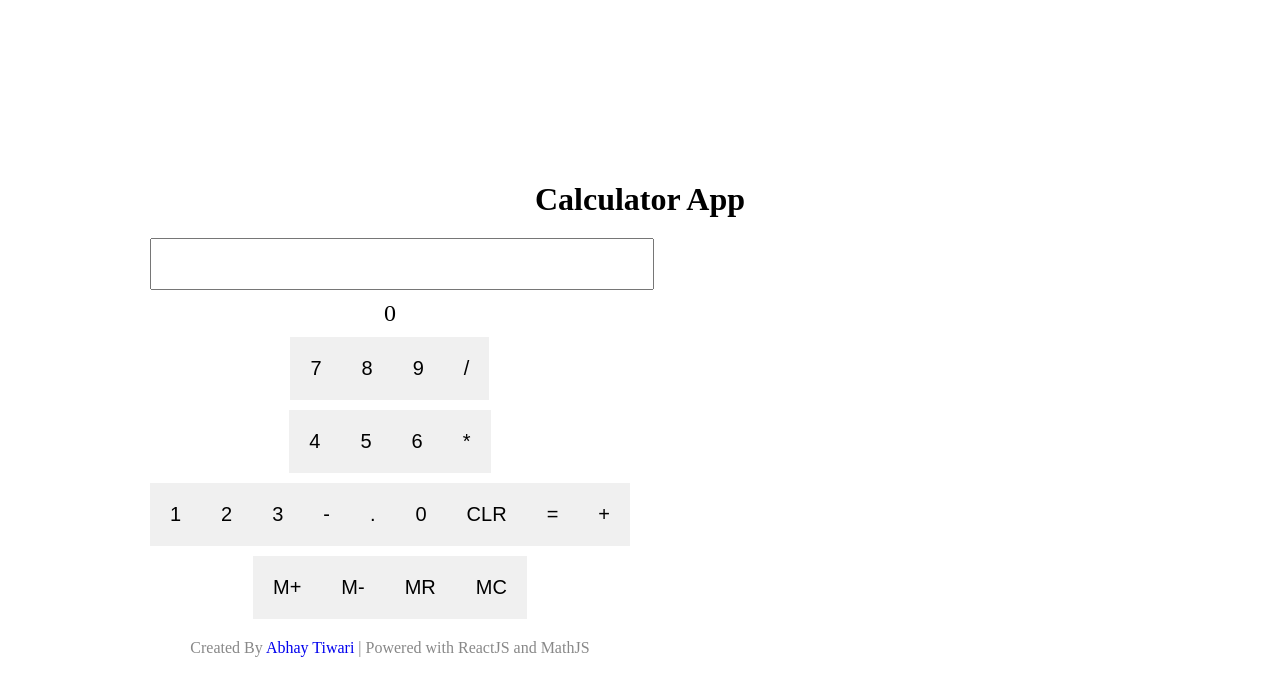
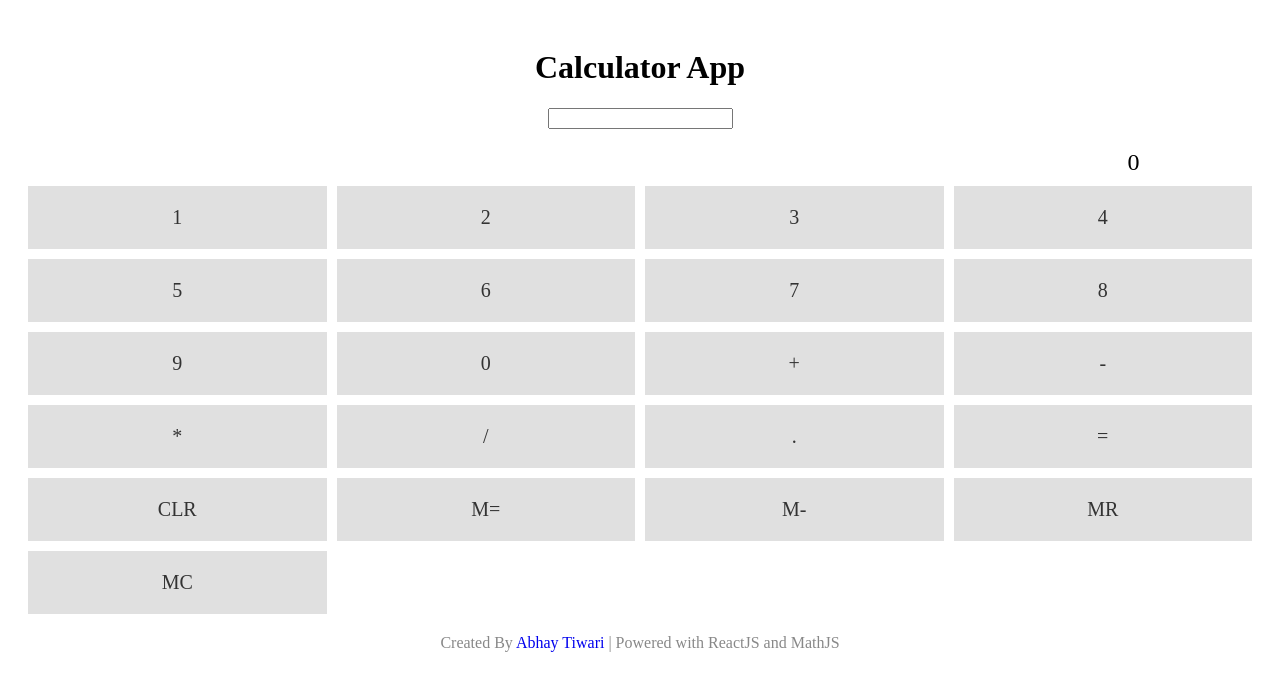
Before and after one commit to iamabhaytiwari343/react_calculator, a React (Create React App) app: page / in a window 1280 px wide. Shown: the top 696 px of the page. Built offline with nearby package versions, Linux system fonts and the light colour scheme.

Commit message:
v1.0 FIX THE UI

```diff
--- a/src/App.css
+++ b/src/App.css
@@ -1,105 +1,64 @@
-/* .calculator {
-  display: flex;
-  flex-direction: column;
-  align-items: center;
-  justify-content: center;
-  height: 100vh;
-  background-color: white;
-  color: black;
-}
-
-.input input {
-  width: 100%;
-  padding: 15px;
-  font-size: 24px;
-  background-color: white;
-  border: none;
-  color: black;
-} */
-
-/* .buttons {
-  display: grid;
-  grid-template-columns: repeat(4, 1fr);
-  gap: 10px;
-  margin-top: 15px;
-}
-
-.buttons button {
-  padding: 15px;
-  font-size: 20px;
-  background-color: #4d515d;
-  border: none;
-  border-radius: 5px;
-  color: white;
-  cursor: pointer;
-}
-
-.buttons button:hover {
-  background-color: #6d727c;
-}
-
-.result {
-  margin-top: 15px;
-  font-size: 24px;
-  background-color: #3a3f4b;
-  padding: 10px;
-  border-radius: 5px;
-  width: 100%;
-  text-align: right;
-} */
-/* src/App.css */
 .app {
   text-align: center;
   margin: 0 auto;
   padding: 20px;
 }
 
-h1 {
-  margin-bottom: 20px;
+.calculator {
+  display: flex;
+  flex-direction: row;
+  align-items: center;
+  justify-content: center;
+  height: 600px;
+  background-color: #f5f5f5;
+  color: black;
 }
 
-.calculator-grid {
-  display: grid;
-  grid-template-columns: 1fr 1fr;
-  gap: 20px;
-}
-
-.App {
-  display: flex;
-  flex-direction: column;
-  align-items: center;
-  justify-content: center;
-  height: 100vh;
-
-}
-
-.input input {
+.input-field {
   width: 100%;
   padding: 10px;
   font-size: 24px;
+  background-color: white;
+  border: none;
+  color: black;
 }
 
 .buttons {
   display: grid;
-  grid-template-columns: repeat(1, 1fr);
+  grid-template-columns: repeat(4, 1fr);
   gap: 10px;
-  margin-top: 10px;
 }
 
-.buttons button {
+.button {
   padding: 20px;
   font-size: 20px;
-  background-color: #f0f0f0;
+  background-color: #e0e0e0;
   border: none;
   cursor: pointer;
+  color: #333;
+}
+
+.button:hover {
+  background-color: #d0d0d0;
+}
+
+.light-background {
+  background-color: #eee; /* slightly lighter gray */
 }
 
 .result {
   margin-top: 10px;
   font-size: 24px;
+  padding: 10px;
+  border-radius: 5px;
+  width: 90%;
+  text-align: right;
 }
 
-/* footer styles */
+.result,
+.calculator {
+  @extend .light-background; /* Apply light background to both */
+}
 
 .footer {
   margin-top: 20px;
--- a/src/App.jsx
+++ b/src/App.jsx
@@ -1,7 +1,5 @@
 import React from 'react';
 import './App.css';
-// import Footer from './Footer';
-// import Scientific from './Scientific.jsx';
 import Calculator from './Calculator.jsx';
 
 
@@ -14,7 +12,6 @@ function App() {
         <h1>Calculator App</h1>
         <div className="calculator-grid">
           <Calculator />
-          {/* <Scientific /> */}
         </div>
       </div>
 
--- a/src/Calculator.jsx
+++ b/src/Calculator.jsx
@@ -98,38 +98,31 @@ const Calculator = () => {
                 <div className='result'>
                     <span>{result !== '' ? result : '0'}</span>
                 </div>
-                <div className='buttons'>
-                    <div className='row'>
-                        {[7, 8, 9, '/'].map((value) => (
-                            <button key={value} onClick={() => handleButtonClick(value.toString())}>
-                                {value}
-                            </button>
-                        ))}
-                    </div>
-                    <div className='row'>
-                        {[4, 5, 6, '*'].map((value) => (
-                            <button key={value} onClick={() => handleButtonClick(value.toString())}>
-                                {value}
-                            </button>
-                        ))}
-                    </div>
-                    <div className='row'>
-                        {[1, 2, 3, '-', '.', 0].map((value) => (
-                            <button key={value} onClick={() => handleButtonClick(value.toString())}>
-                                {value}
-                            </button>
-                        ))}
-                        <button onClick={handleClear}>CLR</button>
-                        <button onClick={handleCalculate}>=</button>
-                        <button onClick={() => handleButtonClick('+')}>+</button>
-                    </div>
-                    <div className='row'>
-                        <button onClick={handleMemoryAdd}>M+</button>
-                        <button onClick={handleMemorySubtract}>M-</button>
-                        <button onClick={handleMemoryRecall}>MR</button>
-                        <button onClick={handleMemoryClear}>MC</button>
-                    </div>
+                <div className="buttons">
+                <div className='button' onClick={() => handleButtonClick(1)}>1</div>
+                <div className='button' onClick={() => handleButtonClick(2)}>2</div>
+                <div className='button' onClick={() => handleButtonClick(3)}>3</div>
+                <div className='button' onClick={() => handleButtonClick(4)}>4</div>
+                <div className='button' onClick={() => handleButtonClick(5)}>5</div>
+                <div className='button' onClick={() => handleButtonClick(6)}>6</div>
+                <div className='button' onClick={() => handleButtonClick(7)}>7</div>
+                <div className='button' onClick={() => handleButtonClick(8)}>8</div>
+                <div className='button' onClick={() => handleButtonClick(9)}>9</div>
+                <div className='button' onClick={() => handleButtonClick(0)}>0</div>
+                <div className='button' onClick={() => handleButtonClick('+')}>+</div>
+                <div className='button' onClick={() => handleButtonClick('-')}>-</div>
+                <div className='button' onClick={() => handleButtonClick("*")}>*</div>
+                <div className='button' onClick={() => handleButtonClick("/")}>/</div>
+                <div className='button' onClick={() => handleButtonClick(".")}>.</div>
+                <div className='button' onClick={handleCalculate}>=</div>
+                <div className='button' onClick={handleClear}>CLR</div>
+                <div className='button' onClick={handleMemoryAdd}>M=</div>
+                <div className='button' onClick={handleMemorySubtract}>M-</div>
+                <div className='button' onClick={handleMemoryRecall}>MR</div>
+                <div className='button' onClick={handleMemoryClear}>MC</div>
                 </div>
+
+
             </div>
             <Footer />
         </div>
```
Also changed, not shown: src/index.css (added), 2 other files (tests, documents, lock files or other folders).
